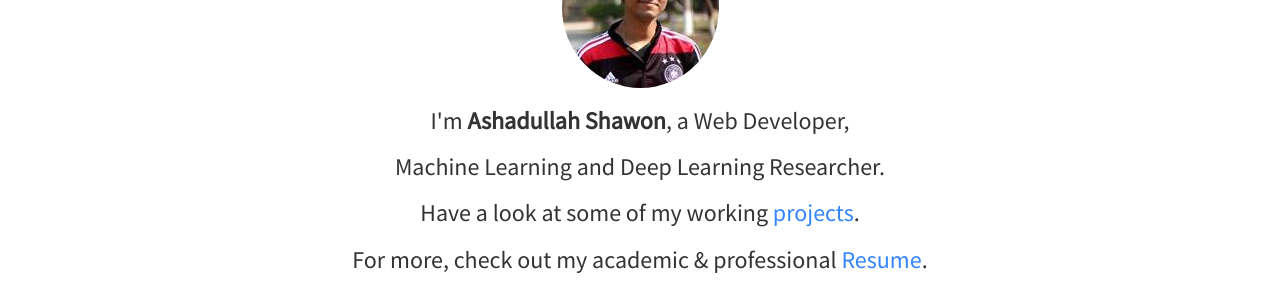
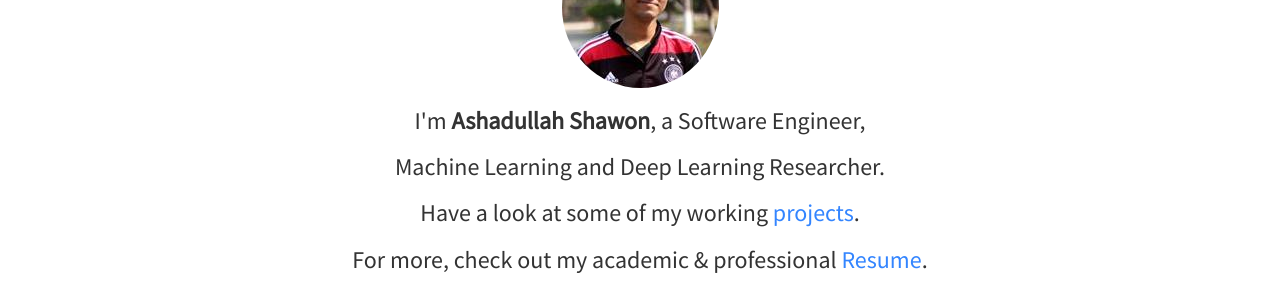
Before and after one commit to shawon100/shawon100.github.io, a Jekyll site: the page built from index.html, in a window 1280 px wide. Shown: the part 190-484 px from the top of the page. Built offline with Jekyll 4.4.1, drawn with Linux system fonts in a browser that asks for light colours; nearby versions of some CDN libraries; library files that are not in the unit come from our copies.

Commit message:
Update index.html

```diff
--- a/index.html
+++ b/index.html
@@ -7,7 +7,7 @@
 	  <div class="avatar">
 		<img class="img-circle" src="{{ site.baseurl }}static/img/{{ site.avatar }}" alt="Responsive image">
 	  </div>
-	  <h3>I'm <strong>{{ site.author }}</strong>, a Web Developer,</h3>
+	  <h3>I'm <strong>{{ site.author }}</strong>, a Software Engineer,</h3>
 	  <h3>Machine Learning and Deep Learning Researcher.</h3>
 	  <h3>Have a look at some of my working <a href="{{ site.baseurl }}projects.html"> projects</a>.</h3>
 	  <h3>For more, check out my academic &amp; professional <a href="resume.html">Resume</a>.</h3>
```
